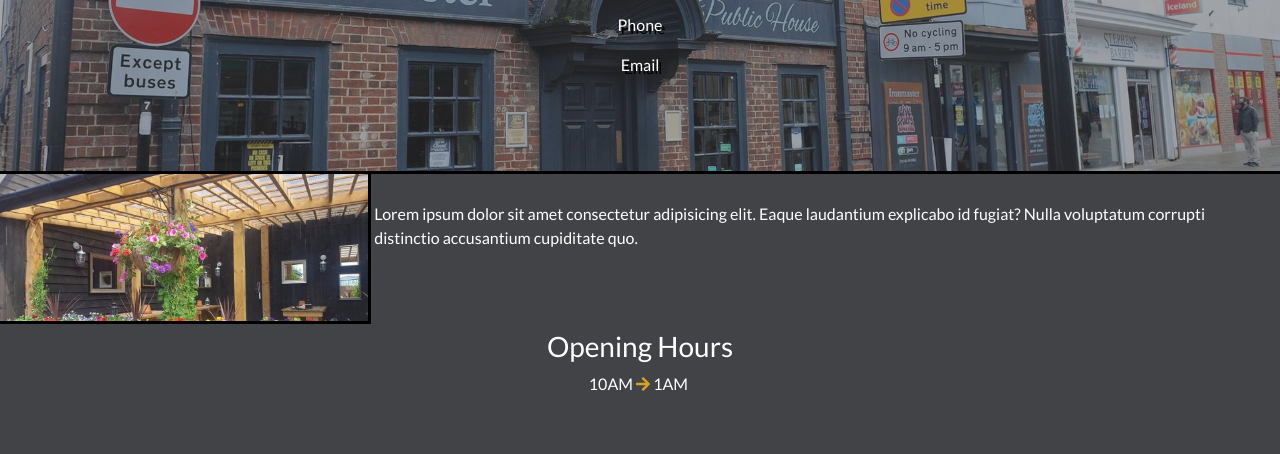
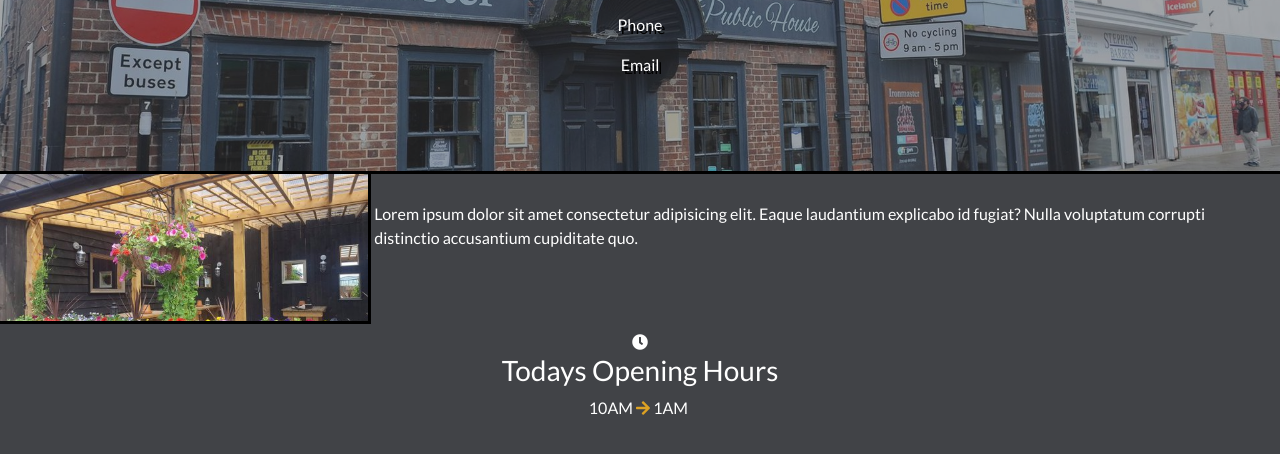
Before and after one commit to DanArmstrong124/tab-basic, a plain HTML site: page index.html in a window 1280 px wide. Shown: the part 256-710 px from the top of the page. Drawn offline with nearby package versions, Linux system fonts and the light colour scheme.

Commit message:
Adding title to opening hours

```diff
--- a/index.html
+++ b/index.html
@@ -40,7 +40,8 @@
             <div class="pub-desc">Lorem ipsum dolor sit amet consectetur adipisicing elit. Eaque laudantium explicabo id fugiat? Nulla voluptatum corrupti distinctio accusantium cupiditate quo.</div>
         </div>
         <div class="pub-hours-image tac">
-            <h3>Opening Hours</h3>
+            <i class="fa fa-clock"></i>
+            <h3>Todays Opening Hours</h3>
             <div class="pub-hours">
                 <p id="openinghourstart"></p>
                 <i class="fa fa-arrow-right"></i>
```
